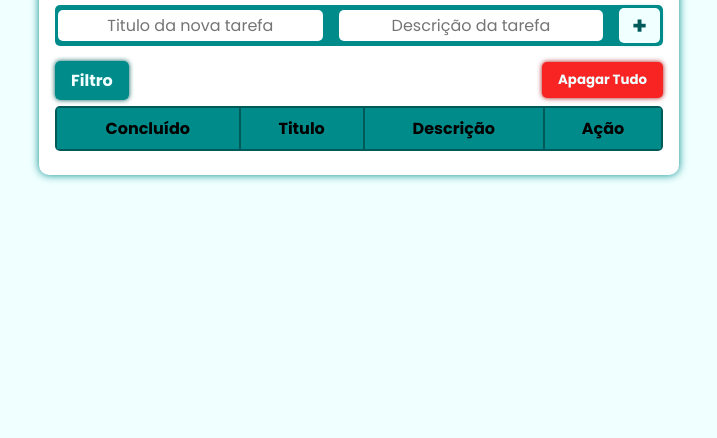
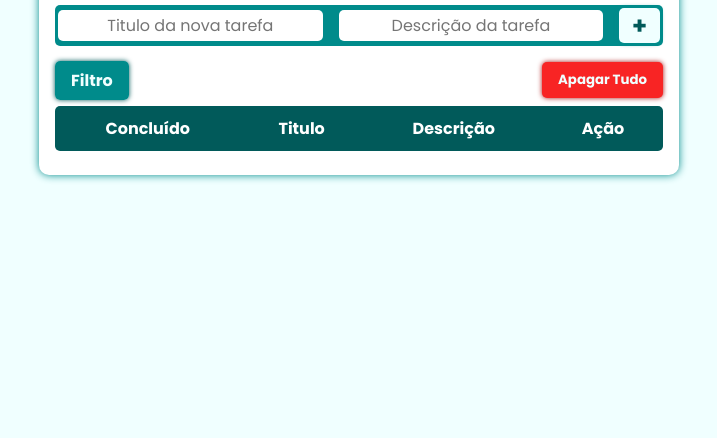
Before and after one commit to BillCarioca/lista-de-tarefas, a plain HTML site: page index.html in a window 1280 px wide. Shown: the part 362-800 px from the top of the page, without its empty margins (281-998 px from the left). Drawn offline with Linux system fonts and the light colour scheme.

Commit message:
commit ajuste main.css

```diff
--- a/src/styles/main.css
+++ b/src/styles/main.css
@@ -111,7 +111,8 @@ table{
     border-radius: 5px;
 }
 thead {
-    background-color: #008b8b;
+    background-color: #015a5a;
+    color: #ffffff;
 }
 th, td{
     padding: .5rem 1rem;
@@ -122,6 +123,9 @@ th, td{
 }
 .linha:nth-child(even) {
     background:#008b8b;
+}
+.linha td:nth-child(1),.linha td:nth-child(4){
+    text-align: center;
 }
 .oculto{
     display: none;
```
